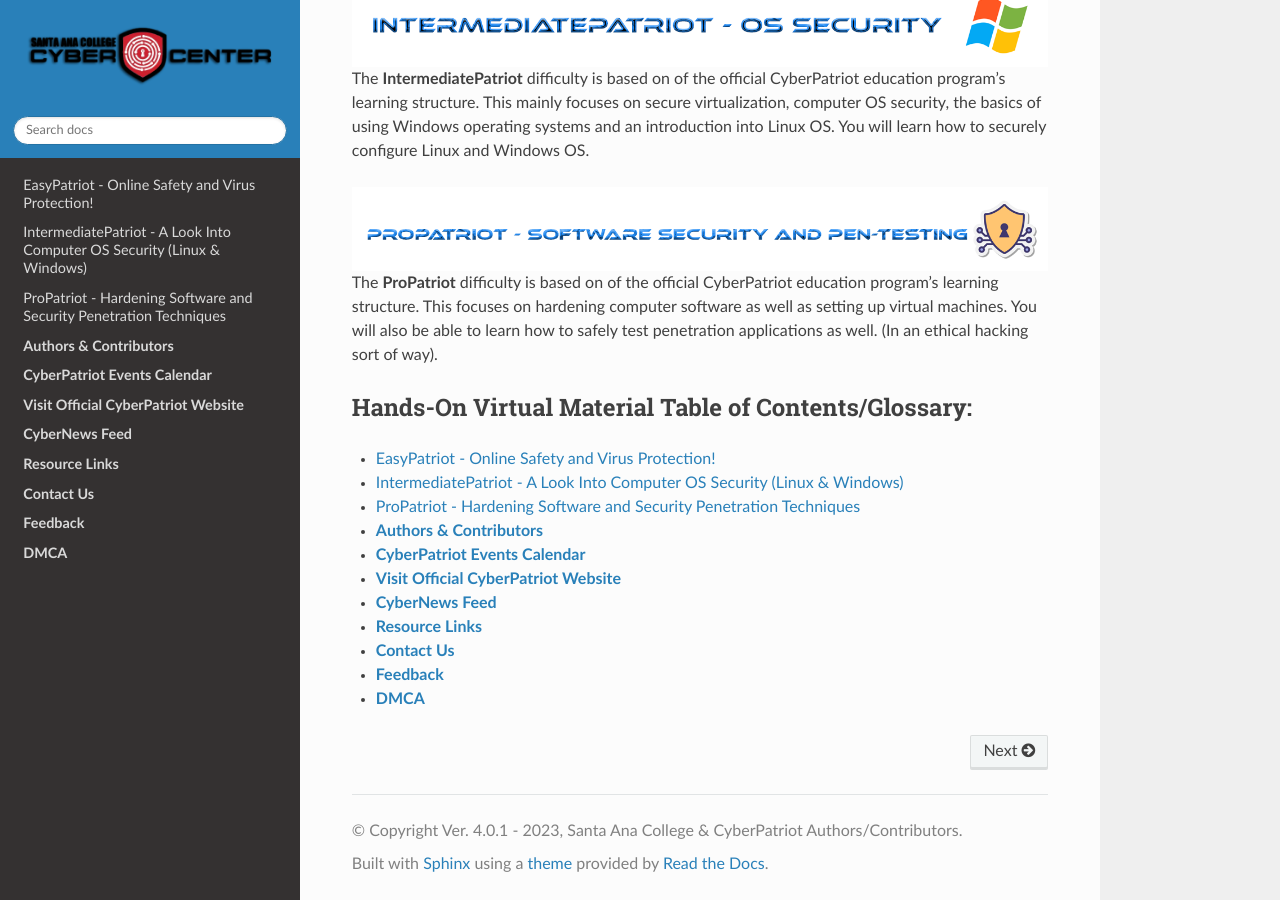
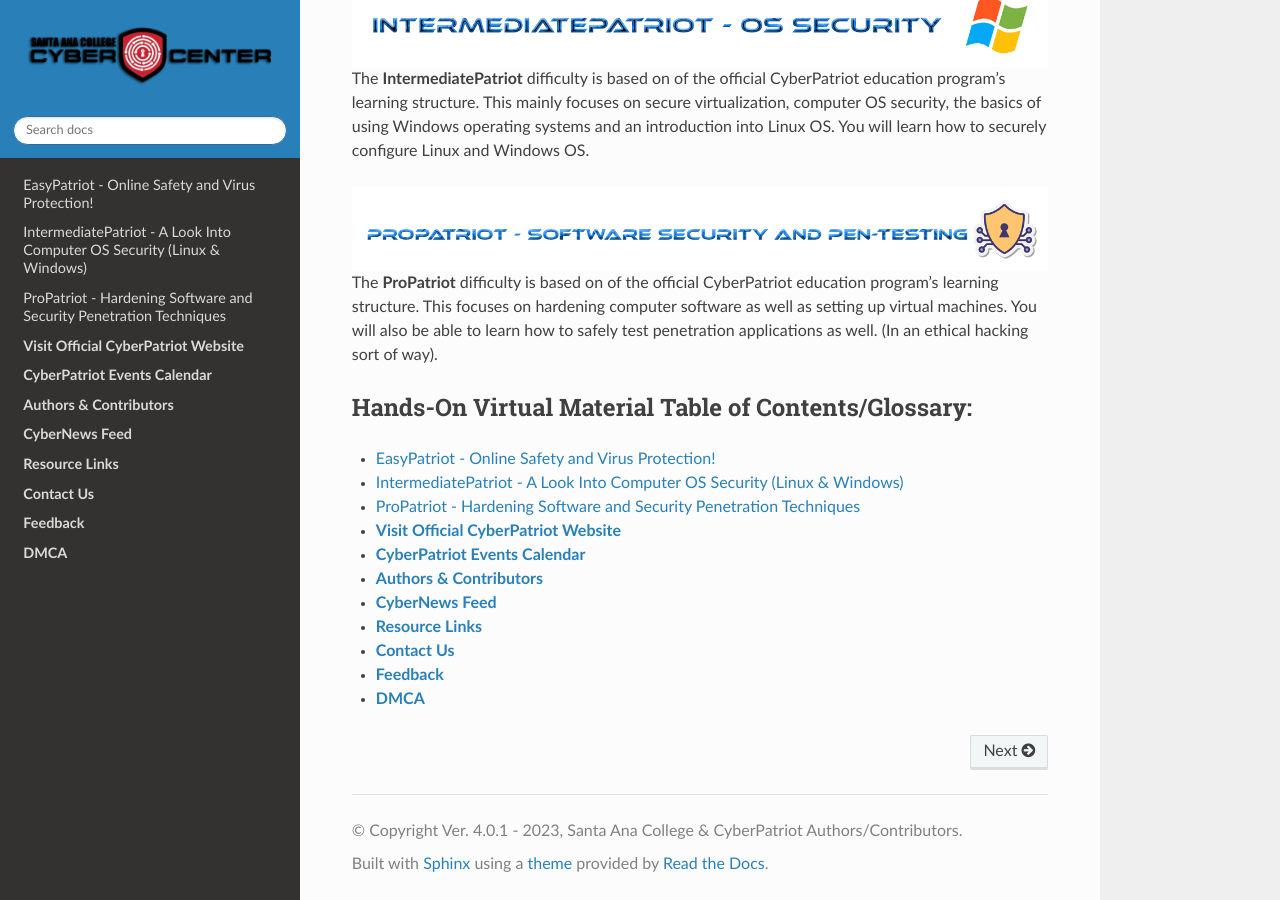
Before and after one commit to natt96z/cybersac, a Sphinx documentation site: the page built from docs/source/index.rst, in a window 1280 px wide and 900 px high, scrolled down 1575 px. Built offline with Sphinx 7.4.7 and the Read the Docs theme 2.0.0, drawn with Linux system fonts in a browser that asks for light colours.

```diff
--- a/docs/source/index.rst
+++ b/docs/source/index.rst
@@ -53,9 +53,9 @@ Hands-On Virtual Material Table of Contents/Glossary:
    BeginnerEasyCybersac.rst
    MediumCybersac.rst
    HardExpertCyberSAC.rst
+   OfficialPatriot.rst
+   Events.rst
    AuthorsContributors.rst
-   Events.rst
-   OfficialPatriot.rst
    cybernews.rst
    links.rst
    Contact.rst
```
